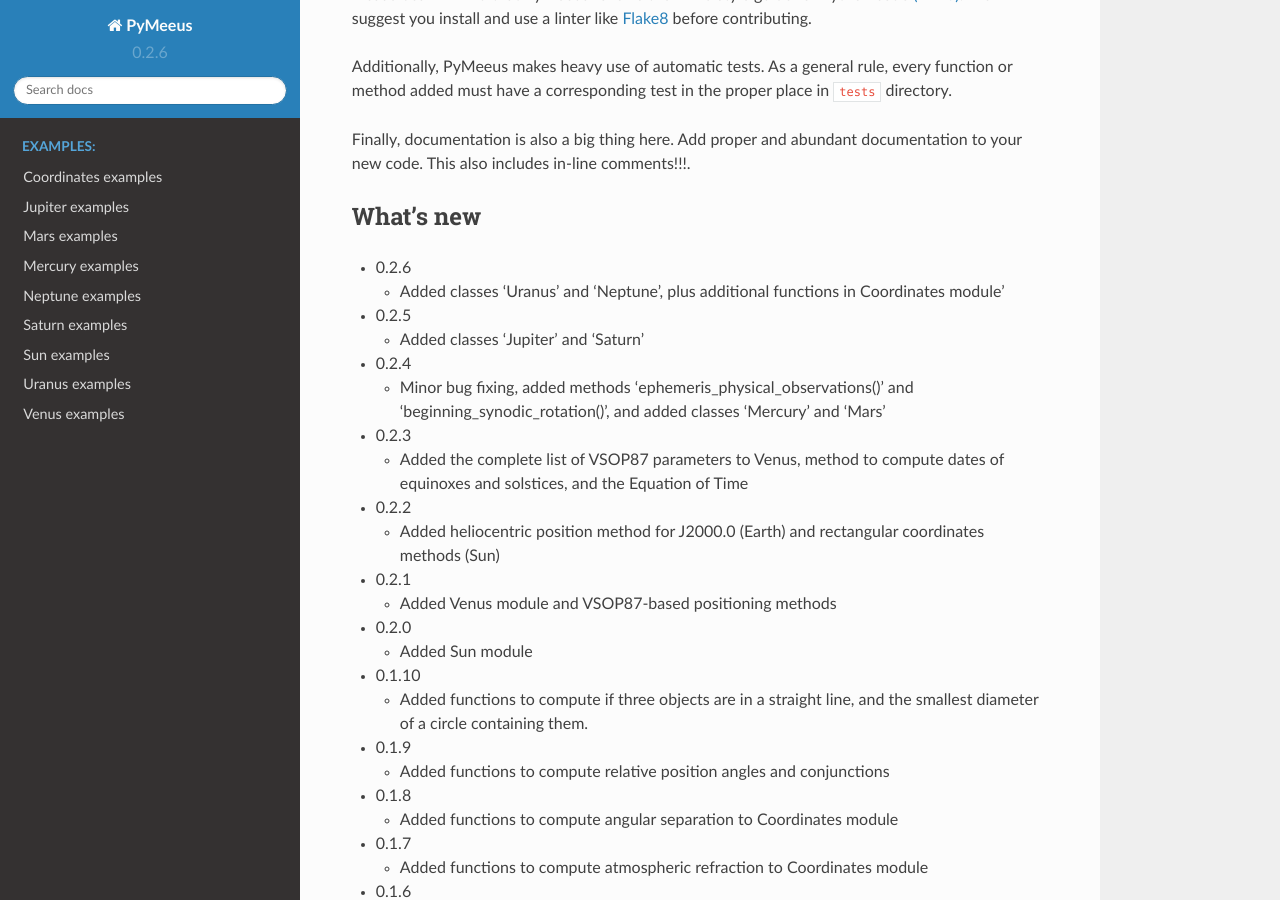
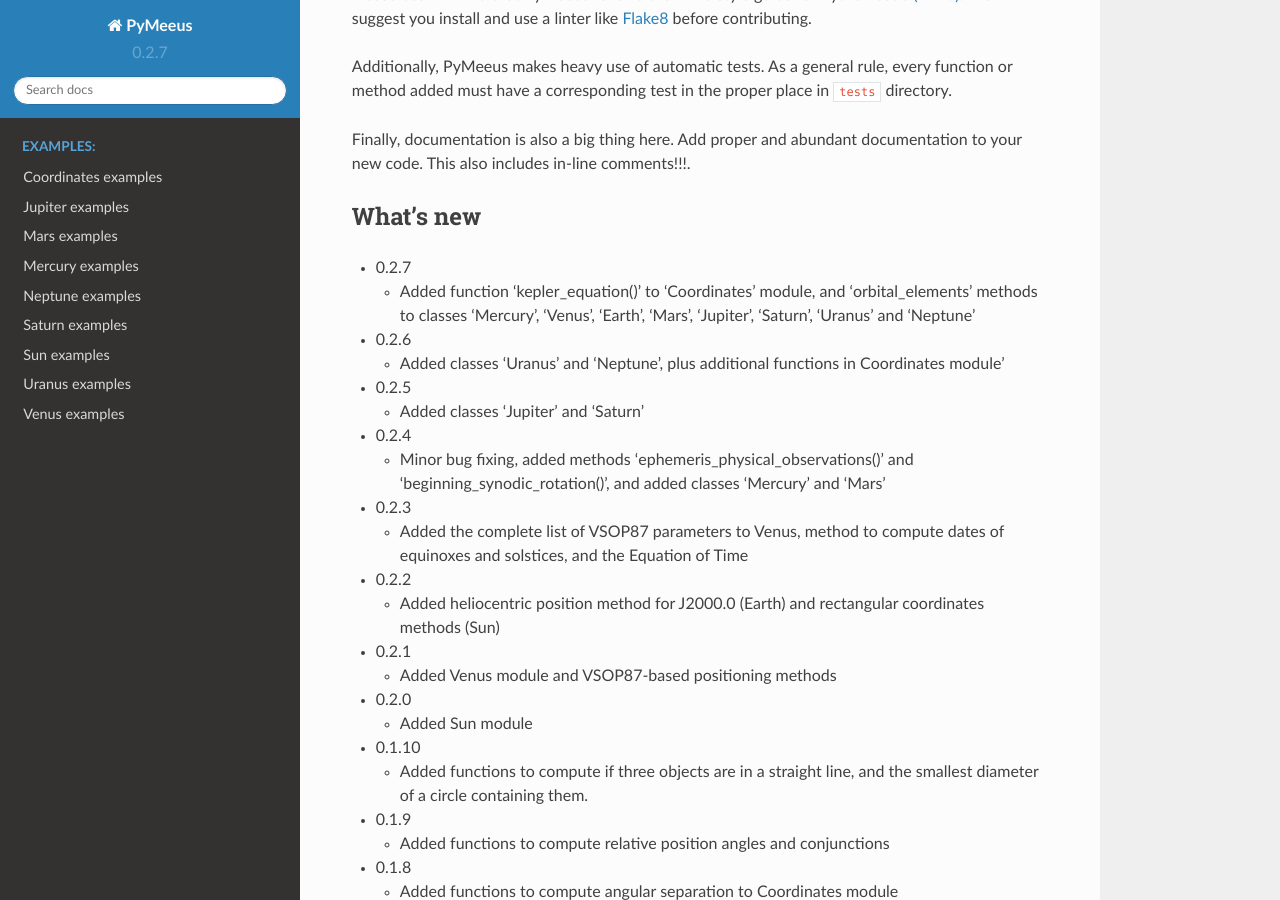
Before and after one commit to architest/pymeeus, a Sphinx documentation site: the page built from docs/source/index.rst, in a window 1280 px wide and 900 px high, scrolled down 1438 px. Built offline with Sphinx 7.4.7 and the Read the Docs theme 2.0.0, drawn with Linux system fonts in a browser that asks for light colours; formulas are drawn with MathJax 3; pages that are not in the unit, such as notebooks, are missing from menus.

```diff
--- a/README.rst
+++ b/README.rst
@@ -77,6 +77,12 @@ documentation to your new code. This also includes in-line comments!!!.
 
 What's new
 ----------
+
+-  0.2.7
+
+   -  Added function 'kepler\_equation()' to 'Coordinates' module, and
+      'orbital\_elements' methods to classes 'Mercury', 'Venus',
+      'Earth', 'Mars', 'Jupiter', 'Saturn', 'Uranus' and 'Neptune'
 
 -  0.2.6
 
--- a/docs/source/conf.py
+++ b/docs/source/conf.py
@@ -59,9 +59,9 @@ author = u'Dagoberto Salazar'
 # built documents.
 #
 # The short X.Y version.
-version = u'0.2.6'
+version = u'0.2.7'
 # The full version, including alpha/beta/rc tags.
-release = u'0.2.6'
+release = u'0.2.7'
 
 # The language for content autogenerated by Sphinx. Refer to documentation
 # for a list of supported languages.
--- a/setup.py
+++ b/setup.py
@@ -15,7 +15,7 @@ with open(path.join(here, 'README.rst')) as f:
 
 config = {
     'name': 'PyMeeus',
-    'version': '0.2.6',
+    'version': '0.2.7',
     'description': 'Python implementation of Jean Meeus astronomical routines',
     'long_description': long_description,
     'keywords': 'Meeus astronomy module library',
```
Also changed, not shown: README.md (+2 -0 lines).
